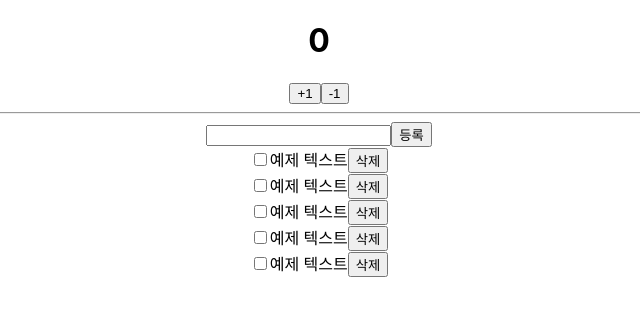
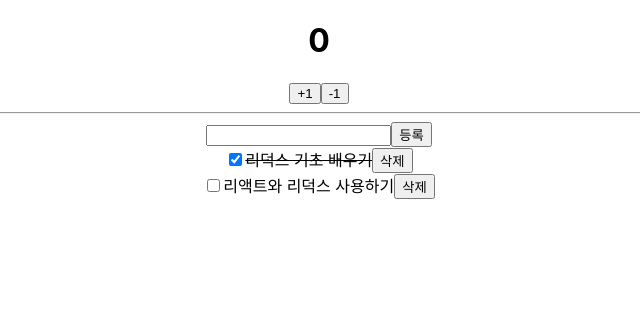
Before and after one commit to sookyeongyeom/react-redux, a React (Create React App) app: page / in a window 1280 px wide. Shown: the top 316 px of the page, without its empty margins (321-961 px from the left). Built offline with nearby package versions, Linux system fonts and the light colour scheme.

Commit message:
Feat: Todos 기능 구현

```diff
--- a/src/components/Todos.js
+++ b/src/components/Todos.js
@@ -1,28 +1,37 @@
 const TodoItem = ({ todo, onToggle, onRemove }) => {
 	return (
 		<div>
-			<input type='checkbox' />
-			<span>예제 텍스트</span>
-			<button>삭제</button>
+			<input
+				type='checkbox'
+				onClick={() => onToggle(todo.id)}
+				checked={todo.done}
+				readOnly={true}
+			/>
+			<span style={{ textDecoration: todo.done ? 'line-through' : 'none' }}>{todo.text}</span>
+			<button onClick={() => onRemove(todo.id)}>삭제</button>
 		</div>
 	);
 };
 
 const Todos = ({ input, todos, onChangeInput, onInsert, onToggle, onRemove }) => {
-	const onSubmit = (e) => e.preventDefault();
+	const onSubmit = (e) => {
+		e.preventDefault();
+		onInsert(input);
+		onChangeInput('');
+	};
+
+	const onChange = (e) => onChangeInput(e.target.value);
 
 	return (
 		<div>
 			<form onSubmit={onSubmit}>
-				<input />
+				<input value={input} onChange={onChange} />
 				<button type='submit'>등록</button>
 			</form>
 			<div>
-				<TodoItem />
-				<TodoItem />
-				<TodoItem />
-				<TodoItem />
-				<TodoItem />
+				{todos.map((todo) => (
+					<TodoItem todo={todo} key={todo.id} onToggle={onToggle} onRemove={onRemove} />
+				))}
 			</div>
 		</div>
 	);
```
